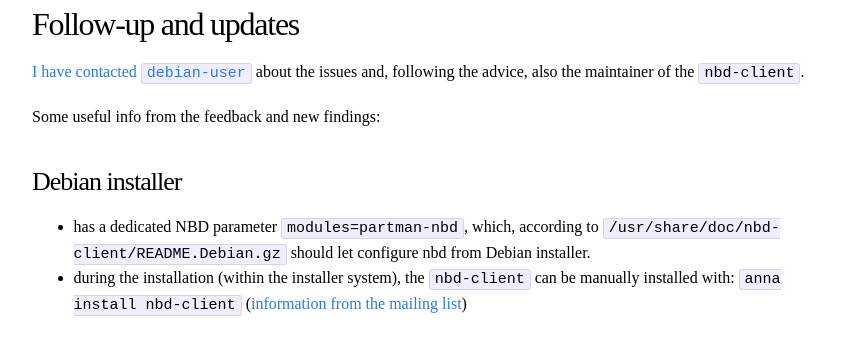
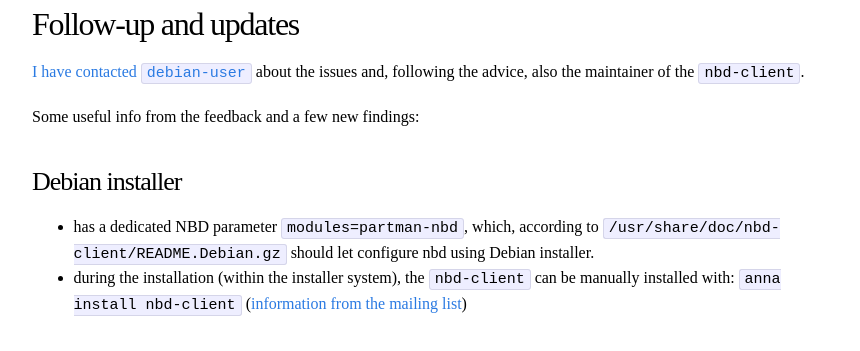
Before and after one commit to t-w/t-w.github.io, a Jekyll site: the page built from _posts/2022-03-09-diskless_debian_11_pxe_nbd.markdown, in a window 1280 px wide and 900 px high, scrolled down 7769 px. Shown: the part 152-503 px from the top of the window, without its empty margins (208-1068 px from the left). Built offline with Jekyll 4.4.1, drawn with Linux system fonts in a browser that asks for light colours.

Commit message:
debian nbd: minor corrections.

```diff
--- a/_posts/2022-03-09-diskless_debian_11_pxe_nbd.markdown
+++ b/_posts/2022-03-09-diskless_debian_11_pxe_nbd.markdown
@@ -344,11 +344,11 @@ made more robust and easier to recover.
 [I have contacted `debian-user`](https://lists.debian.org/debian-user/2023/05/msg00853.html)
 about the issues and, following the advice, also the maintainer of the `nbd-client`.
 
-Some useful info from the feedback and new findings:
+Some useful info from the feedback and a few new findings:
 
 ### Debian installer
 - has a dedicated NBD parameter `modules=partman-nbd`, which, according to
-`/usr/share/doc/nbd-client/README.Debian.gz` should let configure nbd from
+`/usr/share/doc/nbd-client/README.Debian.gz` should let configure nbd using
 Debian installer.
 
 - during the installation (within the installer system), the `nbd-client` can
```
